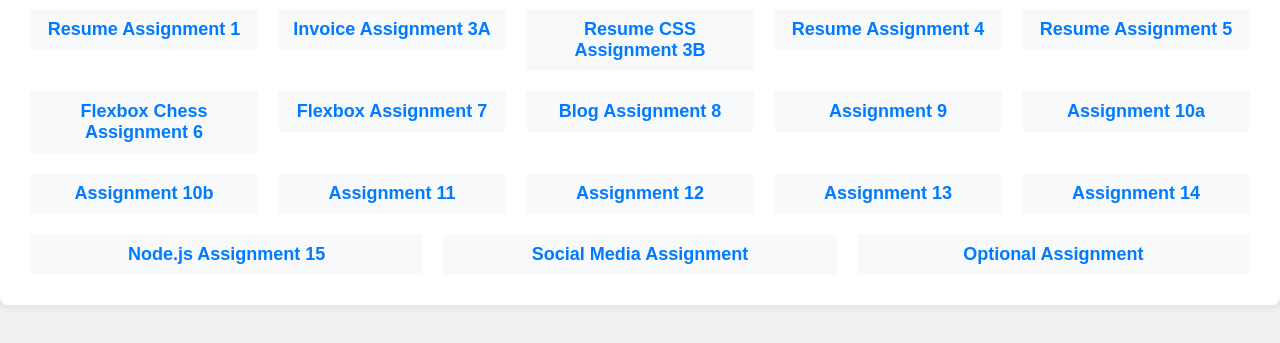
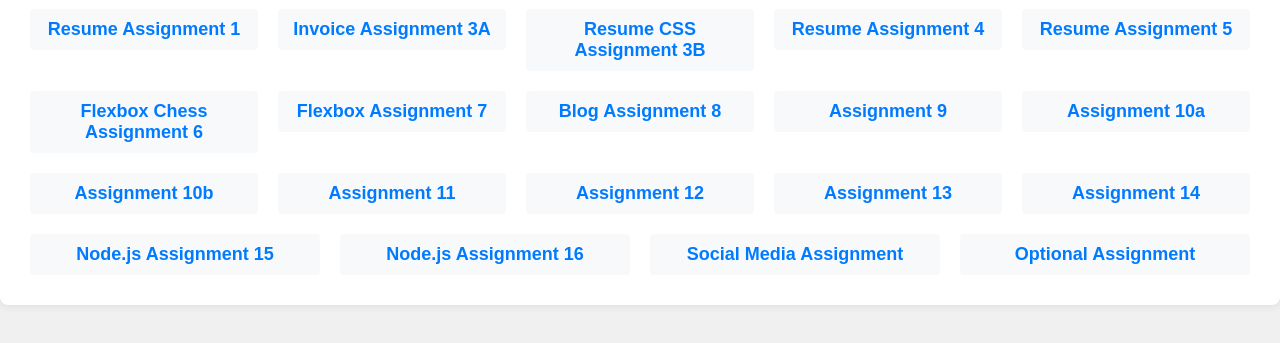
Before and after one commit to VaradNaik921/FullStack-Practice, a plain HTML site: page assignment/index.html in a window 1280 px wide. Shown: the part 99-442 px from the top of the page. Drawn offline with Linux system fonts and the light colour scheme.

Commit message:
updated index in assignment

```diff
--- a/assignment/index.html
+++ b/assignment/index.html
@@ -74,6 +74,7 @@
             <li><a href="assignment13">Assignment 13</a></li>
             <li><a href="assignment14">Assignment 14</a></li>
             <li><a href="assignment15-nodejs">Node.js Assignment 15</a></li>
+            <li><a href="assignment16-nodejs">Node.js Assignment 16</a></li>
             <li><a href="assignment-socialmedia/login.html">Social Media Assignment</a></li>
             <li><a href="optional-assignment">Optional Assignment</a></li>
         </ul>
```
